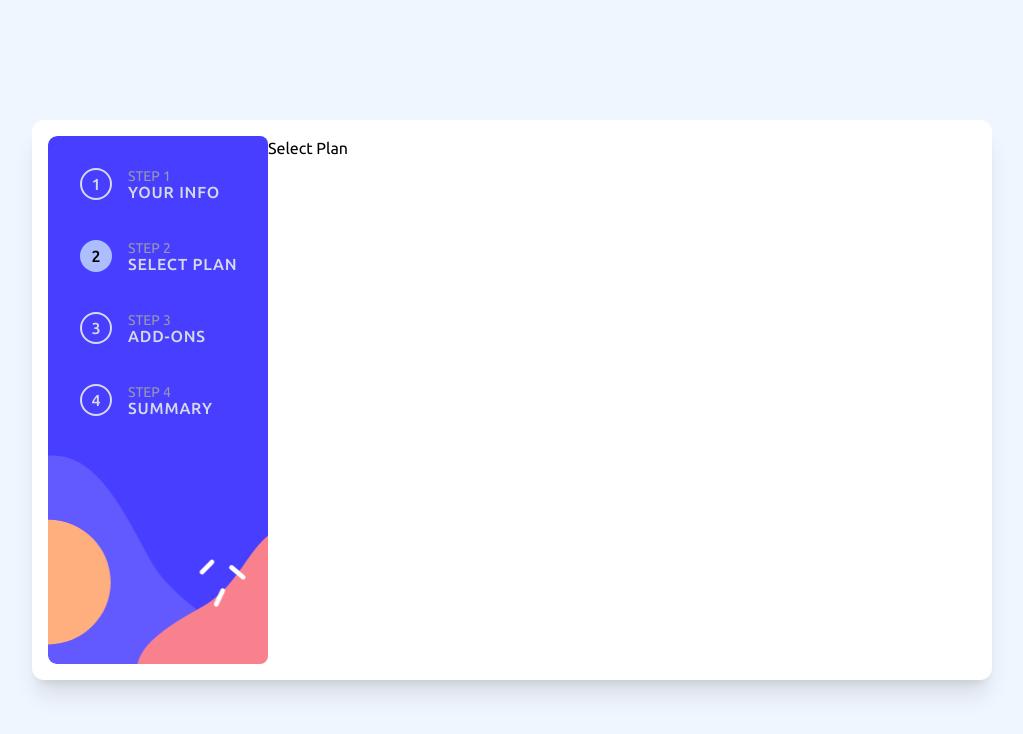
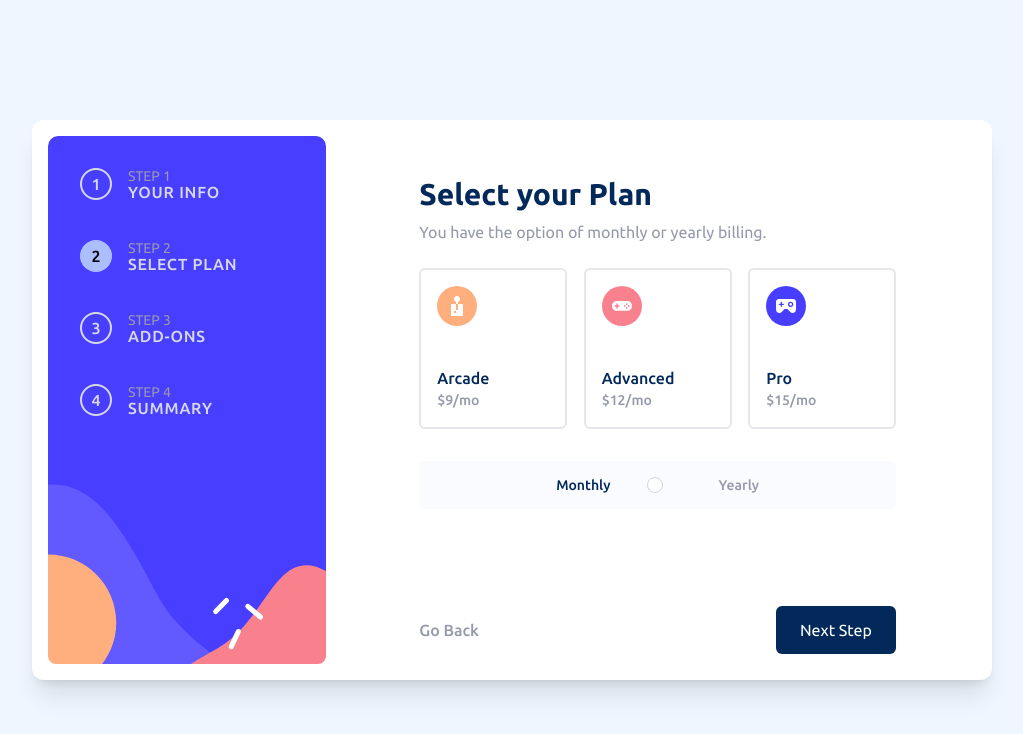
Before and after one commit to NikolaD93/Front_Mentor_Multi-step-form, a React (Vite) app: page /selectplan in a window 1280 px wide. Shown: the top 734 px of the page, without its empty margins (128-1151 px from the left). Built offline with nearby package versions, Linux system fonts and the light colour scheme.

Commit message:
started select plan

```diff
--- a/src/constants/data.js
+++ b/src/constants/data.js
@@ -1,3 +1,7 @@
+import arcade from "../assets/icon-arcade.svg";
+import advanced from "../assets/icon-advanced.svg";
+import pro from "../assets/icon-pro.svg";
+
 export const data = [
   {
     id: 1,
@@ -24,3 +28,48 @@ export const data = [
     linkTo: "summary",
   },
 ];
+
+export const monthlyPlans = [
+  {
+    id: 1,
+    img: arcade,
+    title: "Arcade",
+    price: 9,
+  },
+  {
+    id: 2,
+    img: advanced,
+    title: "Advanced",
+    price: 12,
+  },
+  {
+    id: 3,
+    img: pro,
+    title: "Pro",
+    price: 15,
+  },
+];
+
+export const yearlyPlans = [
+  {
+    id: 1,
+    img: arcade,
+    title: "Arcade",
+    price: 90,
+    extra: "2 months free",
+  },
+  {
+    id: 2,
+    img: advanced,
+    title: "Advanced",
+    price: 120,
+    extra: "2 months free",
+  },
+  {
+    id: 3,
+    img: pro,
+    title: "Pro",
+    price: 150,
+    extra: "2 months free",
+  },
+];
--- a/src/pages/SelectPlan.jsx
+++ b/src/pages/SelectPlan.jsx
@@ -1,9 +1,127 @@
-import React from "react";
+import React, { useState } from "react";
+import { useNavigate } from "react-router-dom";
+import { monthlyPlans, yearlyPlans } from "../constants/data";
 
 const SelectPlan = () => {
+  const navigate = useNavigate();
+  const [toggleYearly, setToggleYearly] = useState(false);
+  const [title , setTitle] = useState("");
+  const [price, setPrice] = useState(0);
+
+  const handleSumbit = (event) => {
+    event.preventDefault();
+    console.log("submitted");
+    navigate("/addons");
+  };
+
+  const handleToggleYearly = () => {
+    setToggleYearly((prev) => !prev);
+  };
+
   return (
-    <div className="form w-[100%] h-[100%]">
-      <h1>Select Plan</h1>
+    <div className="basis-[60%] w-[100%] h-[100%] pr-[80px]">
+      <h1 className="mt-10 text-3xl font-[800] mb-2 text-primary-marineBlue">
+        Select your Plan
+      </h1>
+      <p className="text-neutral-coolGray mb-6">
+        You have the option of monthly or yearly billing.
+      </p>
+      <form onSubmit={handleSumbit} className="flex flex-col">
+        <div
+          className={`${
+            toggleYearly ? "hidden" : "block"
+          } plansMonthly mb-8 flex justify-between cursor-pointer`}
+        >
+          {monthlyPlans.map((item, idx) => {
+            return (
+              <div
+                key={item.id}
+                className="plan border-2 rounded-md p-4 basis-[31%]"
+              >
+                <img className="mb-10" src={item.img} alt="plan image" />
+                <h4 className="text-primary-marineBlue font-[500]">
+                  {item.title}
+                </h4>
+                <p className="text-neutral-coolGray text-[14px] font-[500]">
+                  ${item.price}/mo
+                </p>
+              </div>
+            );
+          })}
+        </div>
+
+        <div
+          className={`${
+            toggleYearly ? "block" : "hidden"
+          } plansYearly mb-8 flex justify-between cursor-pointer`}
+        >
+          {yearlyPlans.map((item, idx) => {
+            return (
+              <div
+                key={item.id}
+                className="plan border-2 rounded-md p-4 basis-[31%]"
+              >
+                <img className="mb-10" src={item.img} alt="plan image" />
+                <h4 className="text-primary-marineBlue font-[500]">
+                  {item.title}
+                </h4>
+                <p className="text-neutral-coolGray text-[14px] font-[500]">
+                  ${item.price}/mo
+                </p>
+                <p className="text-primary-marineBlue text-[12px]">
+                  {item.extra}
+                </p>
+              </div>
+            );
+          })}
+        </div>
+
+        <div
+          className={`bg-neutral-alabaster flex justify-center items-center py-3 space-x-8 rounded-md ${
+            toggleYearly ? "mb-[79px]" : "mb-[97px]"
+          }`}
+        >
+          <p
+            className={`${
+              toggleYearly ? "text-neutral-coolGray" : "text-primary-marineBlue"
+            } text-[14px] font-[500]`}
+          >
+            Monthly
+          </p>
+          <label className="inline-flex relative items-center cursor-pointer">
+            <input type="checkbox" value="" className="sr-only peer" />
+            <div
+              onClick={handleToggleYearly}
+              className="w-11 h-6 peer-focus:outline-none  rounded-full peer dark:bg-primary-marineBlue peer-checked:after:translate-x-full peer-checked:after:border-white after:content-[''] after:absolute after:top-[4px] after:left-[4px] after:bg-white after:border-gray-300 after:border after:rounded-full after:h-4 after:w-4 after:transition-all dark:border-gray-600"
+            ></div>
+          </label>
+          <p
+            className={`${
+              toggleYearly
+                ? "text-primary-marineBlue"
+                : "text-neutral-coolGray "
+            } text-[14px] font-[500]`}
+          >
+            Yearly
+          </p>
+        </div>
+
+        <div className="flex justify-between items-center">
+          <button
+            onClick={() => navigate("/")}
+            className="text-neutral-coolGray font-[500] capitalize transition-all duration-300 hover:text-primary-marineBlue cursor-pointer"
+          >
+            Go back
+          </button>
+
+          <button
+            className="bg-primary-marineBlue text-white border-0 rounded-md px-6 py-3 transition-all duration-300 hover:opacity-75"
+            type="sumbit"
+          >
+            Next Step
+          </button>
+        </div>
+      </form>
     </div>
   );
 };
```
